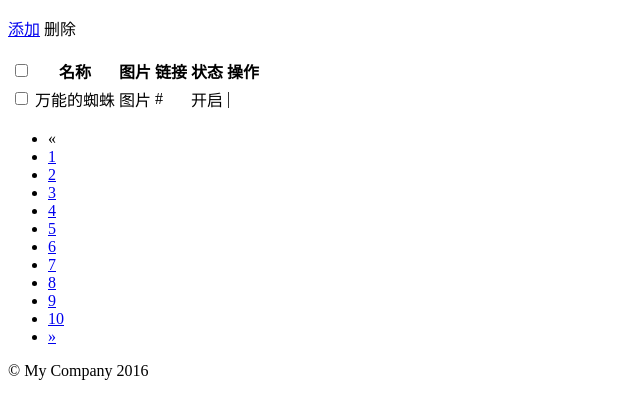
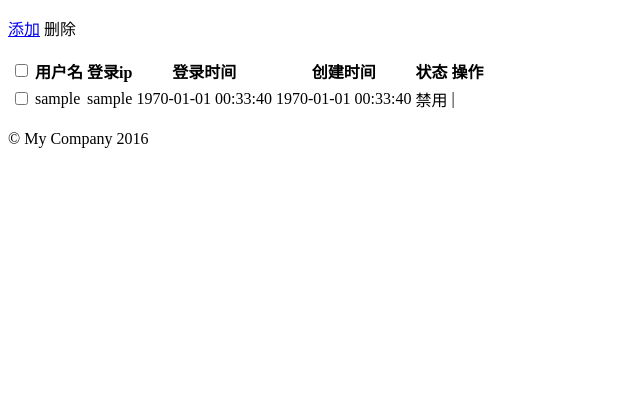
Before and after one commit to ipuxin/imister, a Yii app: template backend/views/user/index.php in a window 1280 px wide. Shown: the top 419 px of the page, without its empty margins (0-640 px from the left). Run offline with PHP 8.4 and a stand-in for Yii, Linux system fonts and the light colour scheme; the template is opened without the code that fills it: most values are stand-ins (such as "Sample title", 1, 10 or a date in 2020); data that the repository does not hold is empty; some libraries are stand-ins or nearby versions.

Commit message:
小修改

```diff
--- a/backend/views/user/index.php
+++ b/backend/views/user/index.php
@@ -2,7 +2,6 @@
 use yii\widgets\Breadcrumbs;
 use yii\helpers\Url;
 use yii\widgets\LinkPager;
-
 ?>
 <?= Breadcrumbs::widget([
     'homeLink' => ['label' => '首页'],
@@ -12,7 +11,7 @@ use yii\widgets\LinkPager;
 ]) ?>
 <div class="inner-container">
     <p class="text-right">
-        <a class="btn btn-primary btn-middle" href="#">添加</a>
+        <a class="btn btn-primary btn-middle" href="<?= Url::to(['add']) ?>">添加</a>
         <a id="delete-btn" class="btn btn-primary btn-middle">删除</a>
     </p>
     <form method="post" action="/mrsblog/backend/web/index.php?r=slideshow%2Fdelete" id="dltForm">
@@ -22,41 +21,33 @@ use yii\widgets\LinkPager;
                 <th class="text-center"><input type="checkbox"
                                                onclick="$('input[name*=\'selected\']').prop('checked',this.checked);">
                 </th>
-                <th>名称</th>
-                <th>图片</th>
-                <th>链接</th>
+                <th>用户名</th>
+                <th>登录ip</th>
+                <th>登录时间</th>
+                <th>创建时间</th>
                 <th>状态</th>
                 <th>操作</th>
             </tr>
             </thead>
             <tbody>
-            <tr>
-                <td class="text-center"><input type="checkbox" name="selected[]" value="1"></td>
-                <td>万能的蜘蛛</td>
-                <td>图片</td>
-                <td>#</td>
-                <td>开启</td>
-                <td><a href="#" title="编辑" class="data_op data_edit"></a> | <a href="javascript:void(0);" title="删除"
-                                                                               class="data_op data_delete"></a></td>
-            </tr>
+            <?php foreach ($result as $value) { ?>
+                <tr>
+                    <td class="text-center"><input type="checkbox" name="selected[]" value="1"></td>
+                    <td><?= $value['username'] ?></td>
+                    <td><?= $value['login_ip'] ?></td>
+                    <td><?= date('Y-m-d H:i:s', $value['login_date']) ?></td>
+                    <td><?= date('Y-m-d H:i:s', $value['date']) ?></td>
+                    <td><?= $value['status'] == 1 ? '开启' : '禁用'; ?></td>
+                    <td><a href="#" title="编辑" class="data_op data_edit"></a> | <a href="javascript:void(0);" title="删除"
+                                                                                   class="data_op data_delete"></a></td>
+                </tr>
+            <?php } ?>
             </tbody>
         </table>
     </form>
-    <ul class="pagination">
-        <li class="prev disabled"><span>«</span></li>
-        <li class="active"><a data-page="0" href="/mrsblog/backend/web/index.php?r=article%2Findex&amp;page=1">1</a>
-        </li>
-        <li><a data-page="1" href="/mrsblog/backend/web/index.php?r=article%2Findex&amp;page=2">2</a></li>
-        <li><a data-page="2" href="/mrsblog/backend/web/index.php?r=article%2Findex&amp;page=3">3</a></li>
-        <li><a data-page="3" href="/mrsblog/backend/web/index.php?r=article%2Findex&amp;page=4">4</a></li>
-        <li><a data-page="4" href="/mrsblog/backend/web/index.php?r=article%2Findex&amp;page=5">5</a></li>
-        <li><a data-page="5" href="/mrsblog/backend/web/index.php?r=article%2Findex&amp;page=6">6</a></li>
-        <li><a data-page="6" href="/mrsblog/backend/web/index.php?r=article%2Findex&amp;page=7">7</a></li>
-        <li><a data-page="7" href="/mrsblog/backend/web/index.php?r=article%2Findex&amp;page=8">8</a></li>
-        <li><a data-page="8" href="/mrsblog/backend/web/index.php?r=article%2Findex&amp;page=9">9</a></li>
-        <li><a data-page="9" href="/mrsblog/backend/web/index.php?r=article%2Findex&amp;page=10">10</a></li>
-        <li class="next"><a data-page="1" href="/mrsblog/backend/web/index.php?r=article%2Findex&amp;page=2">»</a></li>
-    </ul>
+    <?= LinkPager::widget([
+        'pagination' => $pagination,
+    ]) ?>
 </div>
 <script type="text/javascript">
     $(function () {
```
